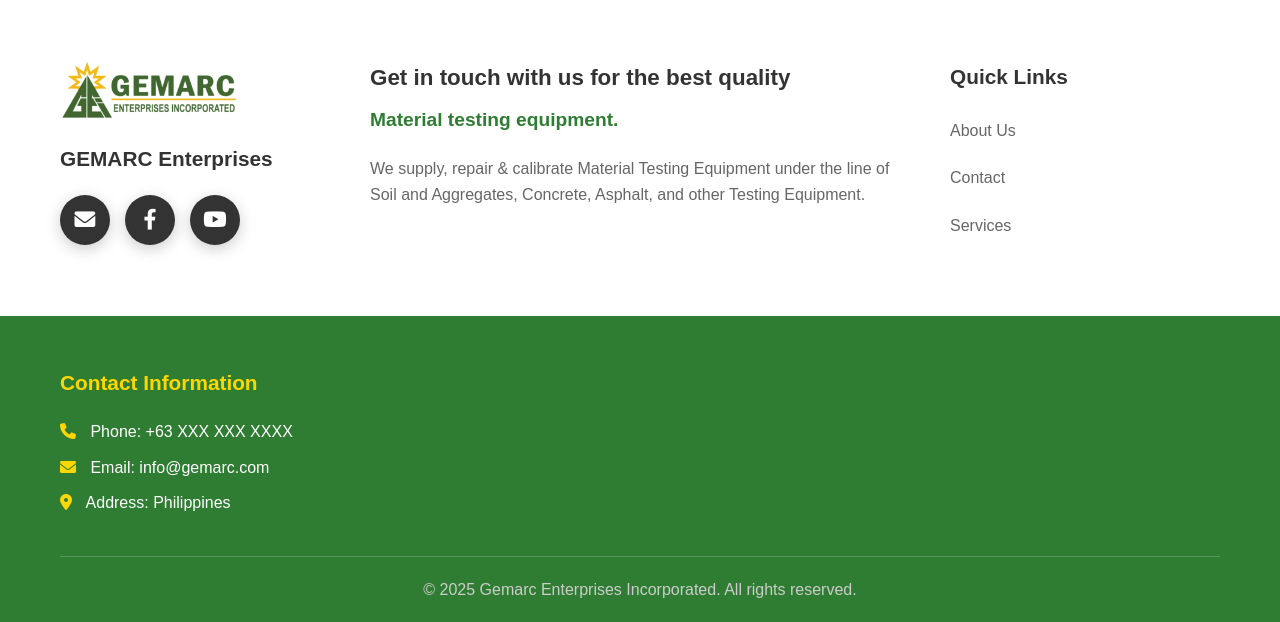
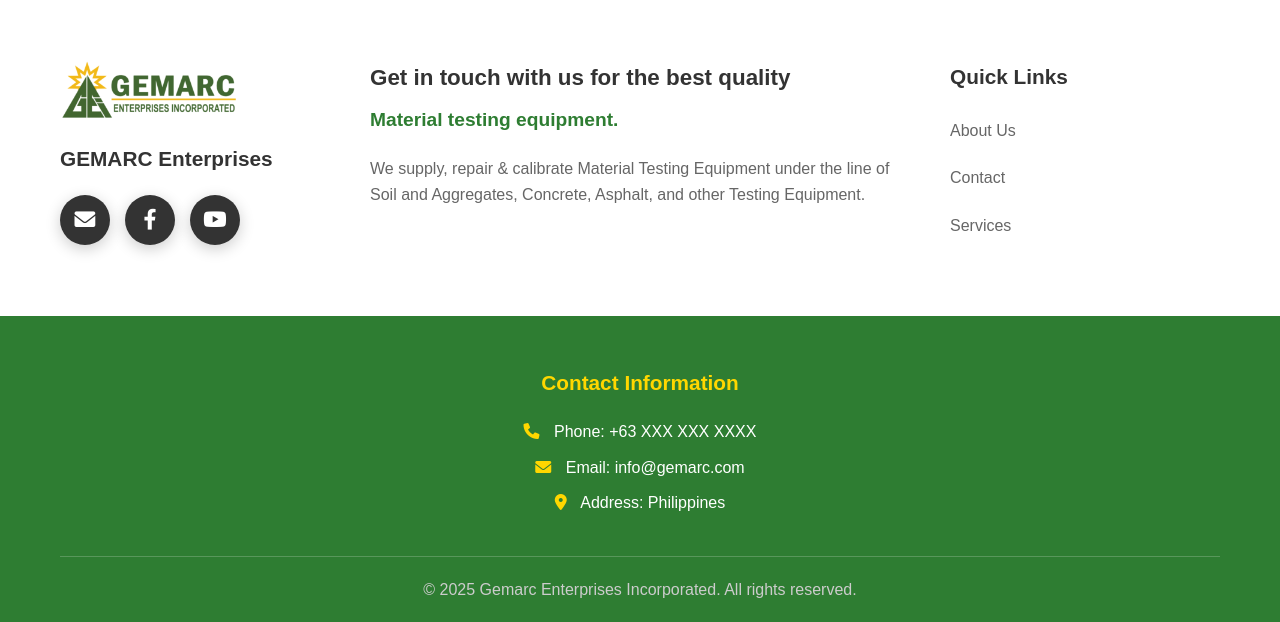
Before and after one commit to IvanDineros23/Gemarc-enterprises, a PHP site: page / in a window 1280 px wide. Shown: the part 1904-2526 px from the top of the page. Run offline with PHP 8.4, Linux system fonts and the light colour scheme.

Commit message:
content in the footer centered in desktop view

```diff
--- a/styles.css
+++ b/styles.css
@@ -557,10 +557,13 @@ body {
 }
 
 .footer-content {
-    display: grid;
-    grid-template-columns: repeat(auto-fit, minmax(250px, 1fr));
-    gap: 40px;
+    display: flex;
+    justify-content: center;
     margin-bottom: 30px;
+}
+
+.footer-section {
+    text-align: center;
 }
 
 .footer-section h4 {
```
